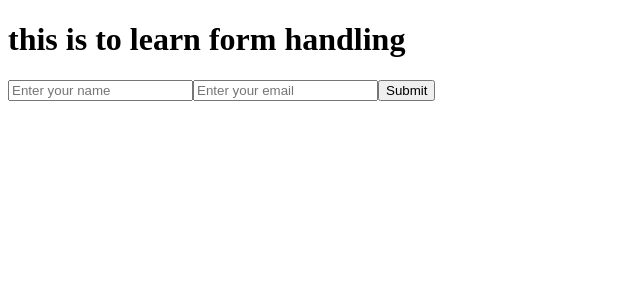
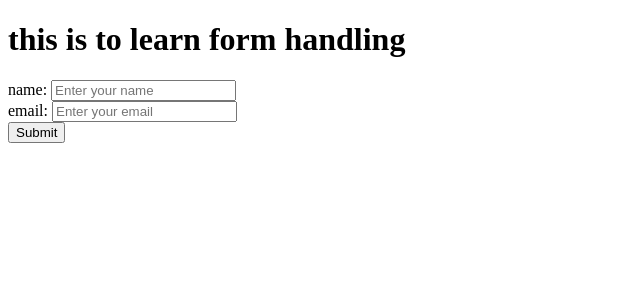
Before and after one commit to sargamsubedi/Learning_React, a React (Vite) app in the folder form2/: page / in a window 1280 px wide. Shown: the top 300 px of the page, without its empty margins (0-640 px from the left). Built offline with nearby package versions, Linux system fonts and the light colour scheme.

Commit message:
add: new file dynamic form

```diff
--- a/form2/src/App.jsx
+++ b/form2/src/App.jsx
@@ -1,11 +1,13 @@
 import BasicForm from "./components/basic_form"
+import DynamicForm from "./components/dynamic_form"
 
 
 function App() {
   return(
     <>
     <h1>this is to learn form handling</h1>
-    <BasicForm />
+    {/* <BasicForm /> */}
+    <DynamicForm />
     </>
   )
 }
--- /dev/null
+++ b/form2/src/components/dynamic_form.jsx
@@ -0,0 +1,66 @@
+import { useState } from "react";
+
+function DynamicForm() {
+    const fields = [
+        { name: "name", placeholder: "Enter your name" },
+        { name: "email", placeholder: "Enter your email" }
+    ];
+
+    const [formData, setFormData] = useState({ name: "", email: "" })
+    const [error, setError] = useState("");
+
+    function handleChange(e) {
+        const { name, value } = e.target;
+        setFormData(prev => ({ ...prev, [name]: value }));
+    }
+
+    function handleSubmit(e) {
+
+        e.preventDefault();
+        setError("");
+
+        if (!formData.name.trim() || !formData.email.trim()) {
+            setError("please fill all fields");
+            return
+        }
+        if (!formData.email.includes("@")) {
+            setError("Invalid email");
+            return;
+        }
+
+
+        alert(`your name is ${formData.name}
+             your email is ${formData.email}`);
+        setFormData({ name: "", email: "" });
+    }
+
+    return (
+        <>
+            <form onSubmit={handleSubmit}>
+                {
+                    fields.map((item, index) => (
+                        <div key={index}>
+                            <label>{item.name}: </label>
+                            <input type="text"
+                                name={item.name}
+                                placeholder={item.placeholder}
+                                value={formData[item.name]}
+                                onChange={(e) => handleChange(e)}
+                            />
+                        </div>
+                    ))
+                }
+                <button type="submit">Submit</button>
+            </form>
+
+            {
+                error && <p
+                style={{
+                    color: "red"
+                }}>{error}</p>
+            }
+        </>
+    )
+}
+
+export default DynamicForm;
```
